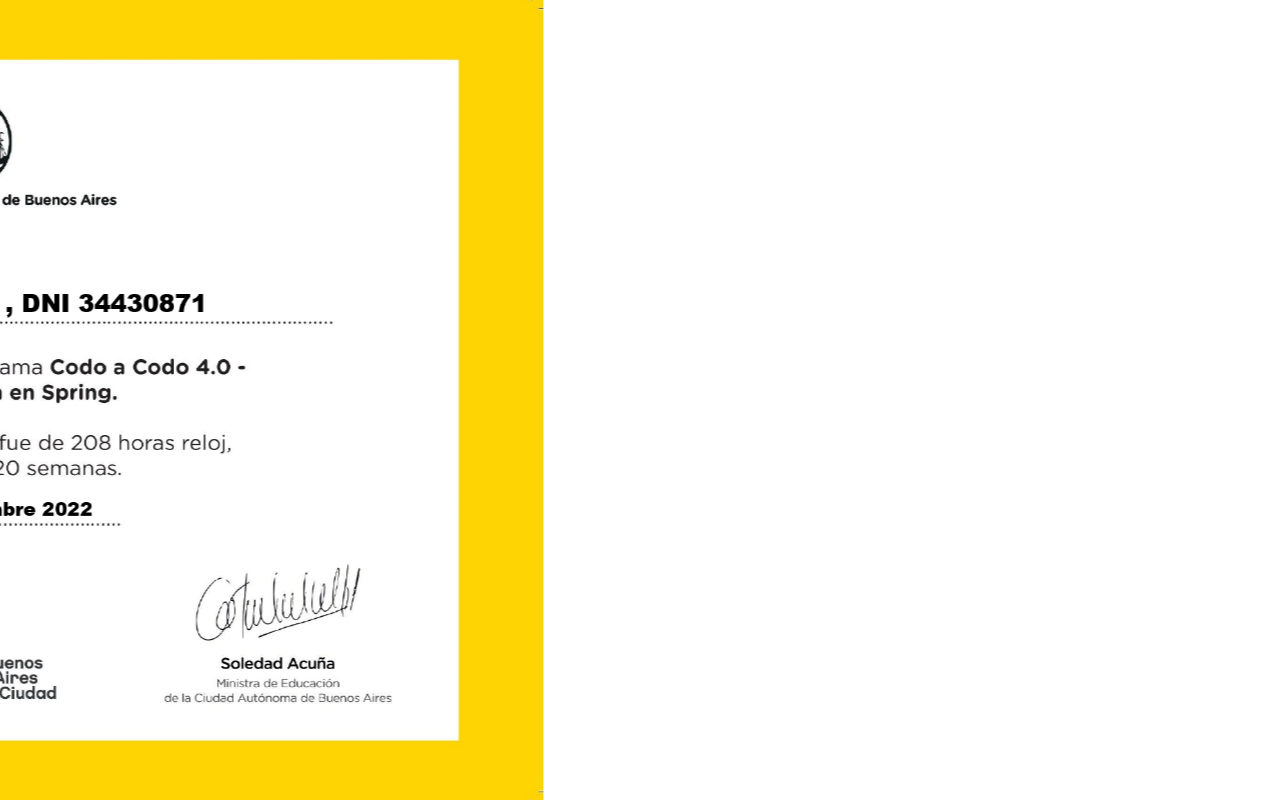
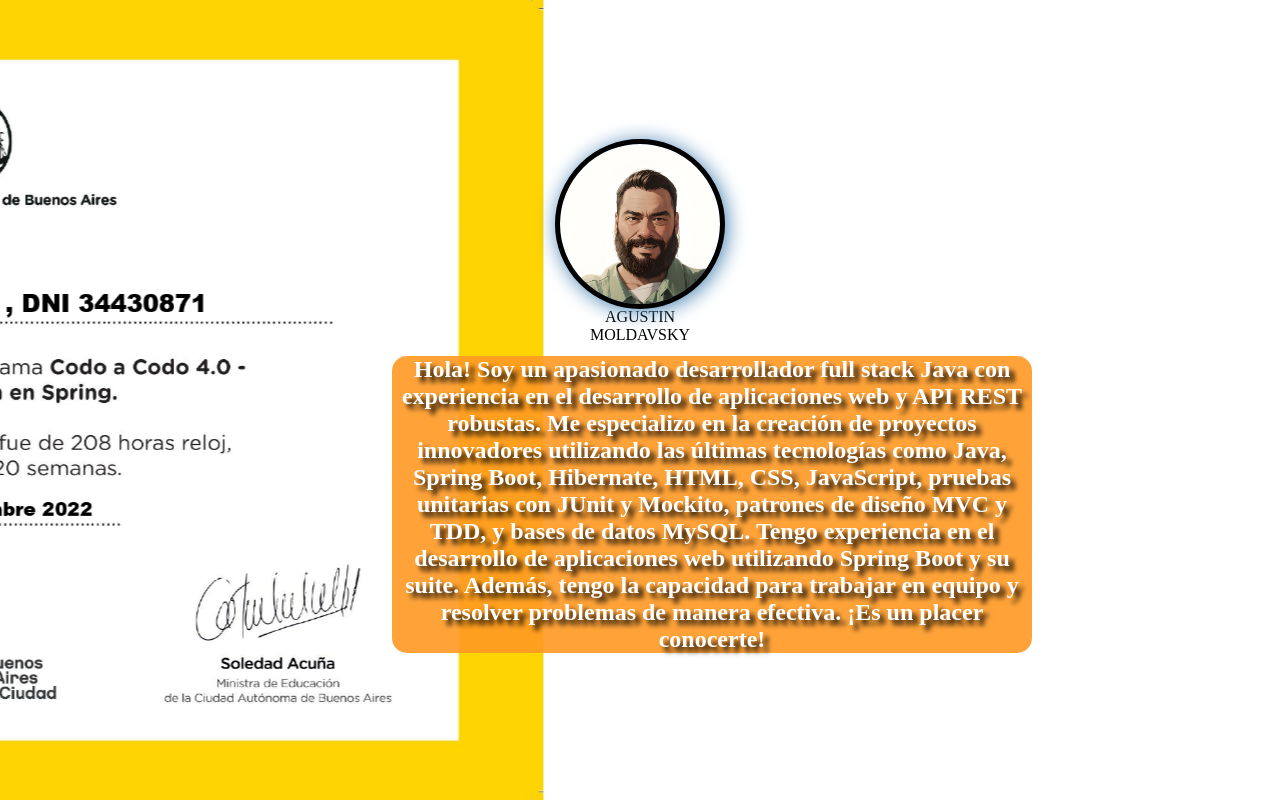
Before and after one commit to AgustinMolda/PersonalPage, a plain HTML site: page index.html in a window 1280 px wide. Drawn offline with Linux system fonts and the light colour scheme.

Commit message:
maodificaciones de texto

```diff
--- a/index.html
+++ b/index.html
@@ -7,10 +7,22 @@
     <title>Slider</title>
 </head>
 <body>
+
     <section id="slider">
+      <figure class="picture">
+        <img  src="img/YoAnimado.jpeg" alt="soy yo animado">
+        <figcaption class="capiton">AGUSTIN MOLDAVSKY</figcaption>
+        <p>
+          Hola! Soy un apasionado desarrollador full stack Java con experiencia en el desarrollo de aplicaciones web y API REST robustas. Me especializo en la creación de proyectos innovadores utilizando las últimas tecnologías como Java, Spring Boot, Hibernate, HTML, CSS, JavaScript, pruebas unitarias con JUnit y Mockito, patrones de diseño MVC y TDD, y bases de datos MySQL. Tengo experiencia en el desarrollo de aplicaciones web utilizando Spring Boot y su suite. Además, tengo la capacidad para trabajar en equipo y resolver problemas de manera efectiva. ¡Es un placer conocerte!
+        </p>
+      </figure>
+
         <div><img src="img/Moldavsky Rodoni Agustin German-codoAcodo_page-0001.jpg" alt="Imagen 1"></div>
         <div><img src="img/Moldavsky Agustín 34430871_page-0001.jpg" alt="Imagen 2"></div>
         <div><img src="img/Curriculum Vitae Contadora Minimalista Moderno_page-0001.jpg" alt="Imagen 3"></div>
+        <div id="imagen">
+
+        </div>
       </section>
 </body>
 </html>
--- a/style.css
+++ b/style.css
@@ -4,12 +4,50 @@
   box-sizing: border-box;
 }
 
+
+
+
 #slider {
+  position: relative;
   display: flex;
   overflow-x: scroll;
   scroll-snap-type: x mandatory;
   -webkit-overflow-scrolling: touch;
   height: 100vh;
+
+  figure{
+    position: absolute;
+    width: 10em;
+    top: 20%;
+  left: 50%;
+  transform: translate(-50%, -50%);
+    z-index: 1;
+    height: 2em;
+
+
+    img{
+        width: 10em;
+        height: 10em;
+        object-fit: cover;
+      align-self: center;
+      justify-content: center;
+      border-radius: 50%;
+      outline: 5px solid black;
+      filter:drop-shadow(2px 2px 10px steelblue)
+
+    }
+    p{
+       font-size: 1.5rem;
+       width: 40rem;
+       transform: translateX(-180px);
+       margin: .5em;
+       background-color: rgba(255, 153, 36, 90%)  ;
+       font-weight: bold;
+        border-radius: 15px;
+        color: #fff;
+       text-shadow: 5px 5px 5px black;
+    }
+  }
 
   div{
     flex: 0 0 100%;
@@ -57,6 +95,12 @@
   }
 
 }
+.caption{
+  text-align: center;
+}
+.picture{
+  text-align: center;
+}
 
 
 /* para en modo movile*/
```
Also changed, not shown: img/YoAnimado.jpeg (added).
